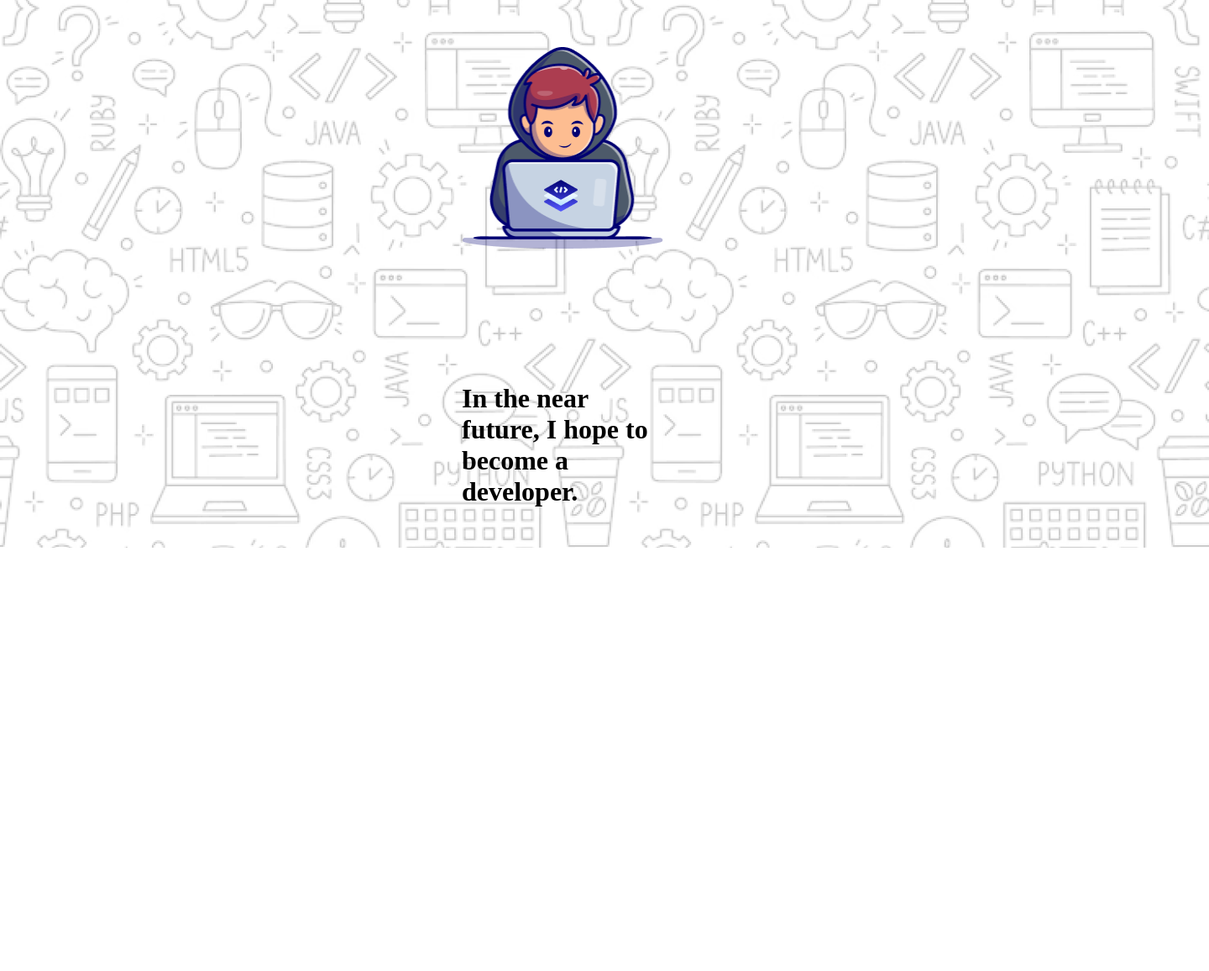
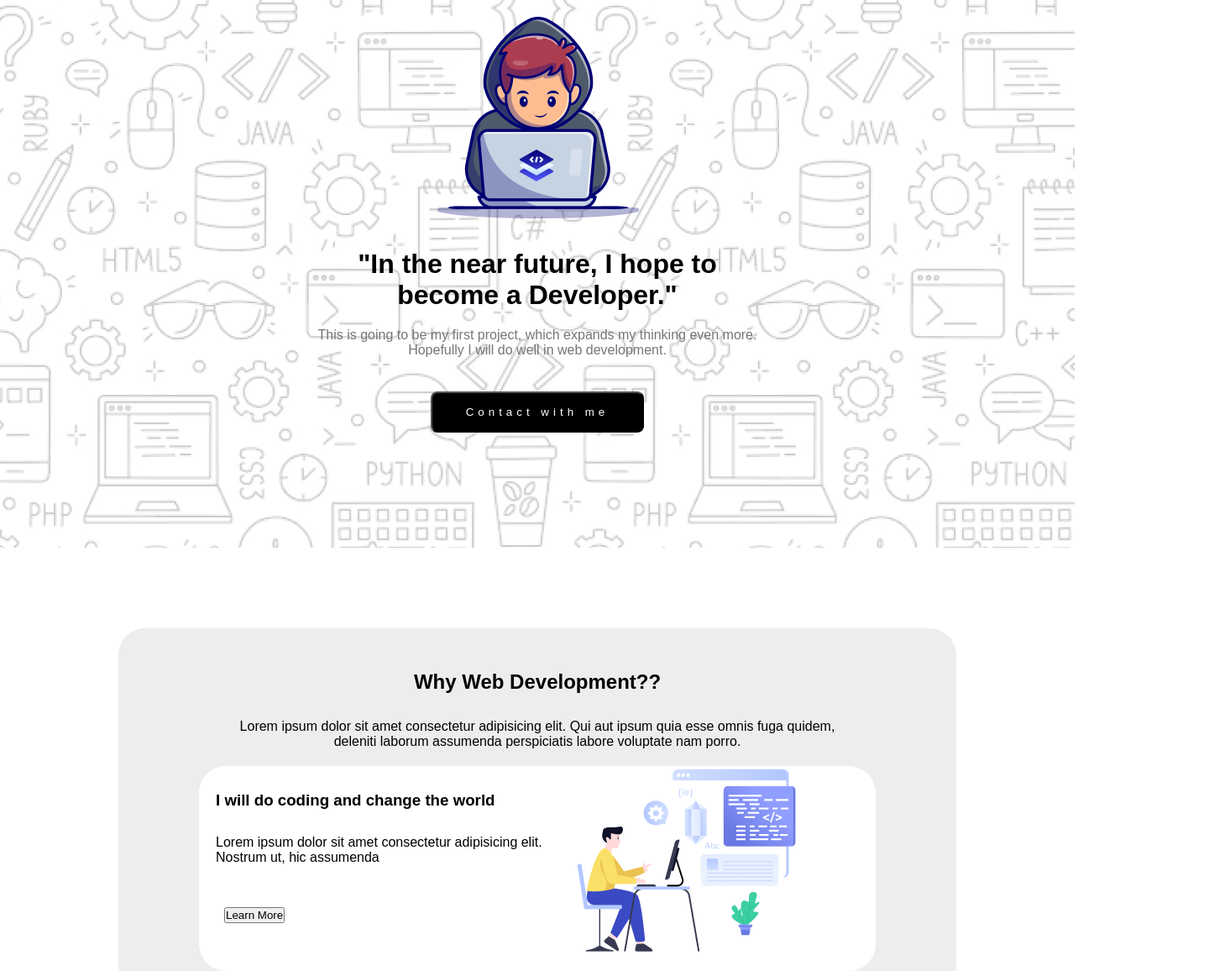
Before and after one commit to githubroycode/assignment-one-roycode, a plain HTML site: page index.html in a window 1280 px wide. Shown: the top 1156 px of the page at 84% size, 1440 px wide, since content can reach past the window. Before the commit the page ends 800 px from the top, so only its background shows below. Drawn offline with Linux system fonts and the light colour scheme.

Commit message:
second section update

```diff
--- a/index.html
+++ b/index.html
@@ -1,45 +1,84 @@
 <!DOCTYPE html>
 <html lang="en">
+
 <head>
     <meta charset="UTF-8">
     <meta name="viewport" content="width=device-width, initial-scale=1.0">
     <title>Awlad.h</title>
     <link rel="stylesheet" href="./style/style.css">
 </head>
+
 <body>
-    <header>
-       <!-- <p>this is text</p>
-        <div class="banner-logo-div">
-            <img class="img1" src="./assets/Hero-bg.png" alt="">
-            <div class="child-img">
-                <img class="my-logo" src="./assets/Group.png" alt="">
+    <section id="banner">
+        <div class="banner-container">
+            <div class="logo-container">
+                <img src="./assets/Group.png" alt="logo">
             </div>
-            <div>
-                <h1></h1>
-            </div>
-        </div> -->
-
-
-        <div class="banner-logo">
-            <img src="./assets/Hero-bg.png" alt="">
-            <div class="parent-div">
-                <div class="child-img">
-                    <img class="my-logo" src="./assets/Group.png" alt="">
-                </div>
-                <div class="my-slogaan">
-                    <h1 class="slogaan">In the near future, I hope to become a developer.</h1>
-                    <div>
-
-                        <p1></p1>
-
-                        <div class="btn">
-
-                        </div>
-                    </div>
+            <div class="text-container">
+                <h1 class="slogan1">"In the near future, I hope to <br>become a Developer."</h1>
+                <p class="slogan2">This is going to be my first project, which expands my thinking even
+                    more.<br>Hopefully I will do well in web development.</p>
+                <div class="btn-box"><button class="btn"><a href="">Contact with me</a></button>
                 </div>
             </div>
         </div>
-    </header>
+    </section>
+    <section class="more-about">
+        <h1 class="web-que">Why Web Development??</h1>
+        <p class="ans-que">Lorem ipsum dolor sit amet consectetur adipisicing elit. Qui aut ipsum quia esse omnis fuga
+            quidem,<br>deleniti
+            laborum assumenda perspiciatis labore voluptate nam porro.</p>
+
+        <div class="sobar-boro-baba">
+            <div class="baba-no-one">
+
+                <div class="babar-boro-chele">
+                    <h3>I will do coding and change the world</h3>
+                    <p>Lorem ipsum dolor sit amet consectetur adipisicing elit. <br>Nostrum ut, hic assumenda</p>
+                    <div class="boro-cheler-chele">
+                        <button><a href="#">Learn More</a></button>
+                    </div>
+
+                </div>
+                <div class="babar-choto-chele"><img src="./assets/Layer_1.png" alt=""></div>
+
+            </div>
+            <!-- first end -->
+
+            <div class="baba-no-two">
+
+                <div class="babar-choto-chele3"><img src="./assets/Group 3.png" alt=""></div>
+
+            </div>
+            <h3>I will do coding and change the world</h3>
+            <p>Lorem ipsum dolor sit amet consectetur adipisicing elit. <br>Nostrum ut, hic assumenda</p>
+            <div class="boro-cheler-chele3">
+                <button><a href="#">Learn More</a></button>
+            </div>
+
+
+            <!-- second end -->
+
+            <div class="baba-no-one">
+
+                <div class="babar-boro-chele">
+                    <h3>I will do coding and change the world</h3>
+                    <p>Lorem ipsum dolor sit amet consectetur adipisicing elit. <br>Nostrum ut, hic assumenda</p>
+                    <div class="boro-cheler-chele">
+                        <button><a href="#">Learn More</a></button>
+                    </div>
+
+                </div>
+                <div class="babar-choto-chele"><img src="./assets/Group 4.png" alt=""></div>
+
+            </div>
+
+
+        </div>
+
+    </section>
+
 
 </body>
+
 </html>
--- a/style/style.css
+++ b/style/style.css
@@ -1,35 +1,155 @@
 *{
-    box-sizing: border-box;
     margin: 0;
     padding: 0;
+    font-family: Arial;
 }
-.banner-logo{
+/* start banner */
+#banner{
+    max-width: 1440px;
+    height: 652px;
+    background-image: url('../assets/Hero-bg.png');
+    background-size: cover;
+    background-position: center ;
 
-   width: 100%;
+
+
+}
+.banner-container{
+    width: 998px;
+    height: 582px;
+    margin: 0 auto;
+    padding-top: 20px;
+    display: flex;
+    flex-direction: column;
+    align-items: center;
+
+
+}
+.logo-container{
+    width: 240px;
+    height: 240px;
 }
 
-.img1{
-    width: 100%;
-    height: 652px;
+.text-container{
+    margin-top: 36px;
 }
-.child-img{
-    position: relative;
-}
-.my-logo{
-    width: 240px;
-    height: 240px;
-    position: absolute;
-    top: -600px;
-    left: 550px;
+.slogan1{
+    text-align: center;
+    font-size: 2rem;
+    font-weight: 800;
 
 }
-.my-slogaan{
-    position: relative;
+.slogan2{
+    color: #757575;
+    margin-top: 20px;
+    text-align: center;
 }
-.slogaan{
-    width: 240px;
-    height: 240px;
-    position: absolute;
-    top: -200px;
-    left: 550px;
+.btn{
+    border-radius: 8px;
+    padding: 15px 40px 15px 40px;
+    letter-spacing: 5px;
+    background: #000;
 }
+.btn a{
+    color: white;
+    text-decoration: none;
+}
+.btn-box{
+    margin-top: 40px;
+    text-align: center;
+}
+/* End banner */
+.more-about{
+    width: 998px;
+    height: 1500px;
+    margin: 0 auto;
+    padding-top: 20px;
+    margin-top: 6rem;
+    border-radius: 2rem;
+    background-color: #ededed;
+    /* display: flex; */
+
+    /* flex-direction: column;
+    align-items: center; */
+}
+.web-que{
+    margin-top: 30px;
+    text-align: center;
+}
+.ans-que{
+    margin-top: 30px;
+    text-align: center;
+}
+.sobar-boro-baba{
+
+    border-radius: 2rem;
+    margin: 20px 6rem;
+    text-align: center;
+
+}
+.baba-no-one{
+    background-color:white;
+    border-radius: 2rem;
+    display: flex;
+}
+.babar-boro-chele{
+    flex-direction: column;
+    text-align: left;
+    padding-right: 40px;
+}
+
+.babar-boro-chele h3{
+
+    margin-top: 30px;
+    margin-left: 20px;
+}
+.babar-boro-chele p{
+    margin-top: 30px;
+    margin-left: 20px;
+    text-align: justify;
+}
+.boro-cheler-chele{
+
+    margin-top: 50px;
+    margin-left: 30px;
+}
+.boro-cheler-chele a{
+
+    color: rgb(0, 0, 0);
+    text-decoration: none;
+}
+
+/* middle div */
+
+.baba-no-two{
+    background-color:white;
+    border-radius: 2rem;
+    display: flex;
+    flex-direction: row;
+}
+.babar-boro-chele3{
+    /* flex-direction: column; */
+    text-align: right;
+    padding-right: 40px;
+}
+
+.babar-boro-chele3 h3{
+
+    /* margin-top: 30px;
+    margin-right: 20px; */
+}
+.babar-boro-chele3 p{
+    /* margin-top: 30px;
+    margin-left: 20px;
+    text-align: justify; */
+}
+.boro-cheler-chele3{
+
+    /* margin-top: 50px;
+    margin-left: 30px; */
+}
+.boro-cheler-chele3 a{
+
+    /* color: rgb(0, 0, 0);
+    text-decoration: none; */
+}
```
